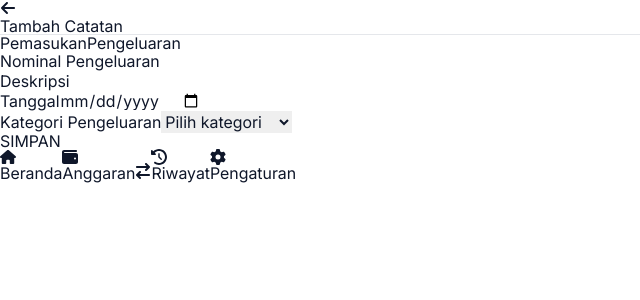
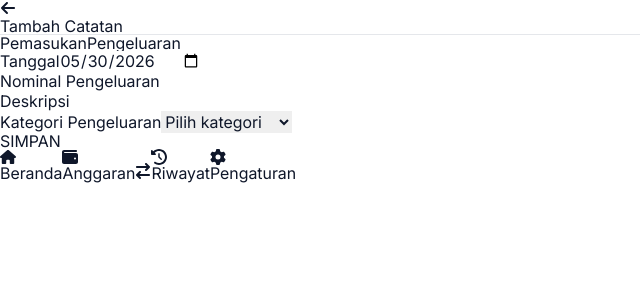
Before and after one commit to yusufsugiono/cashplan, a React (Vite) app: page /cashplan/transactions/new in a window 1280 px wide. Shown: the top 300 px of the page, without its empty margins (0-640 px from the left). Built offline with nearby package versions, Linux system fonts and the light colour scheme.

Commit message:
feat: improve sorting history and set default value for cashflow date input

```diff
--- a/src/features/history/TransactionList.jsx
+++ b/src/features/history/TransactionList.jsx
@@ -9,7 +9,9 @@ import TransactionItem from './TransactionItem';
  */
 export default function TransactionList({ transactions, filter }) {
   // Filter transaksi berdasarkan tipe yang dipilih
-  const filteredTransactions = transactions.filter((item) => item.type === filter);
+  const filteredTransactions = transactions
+    .filter((item) => item.type === filter)
+    .sort((a, b) => b.date.localeCompare(a.date));
 
   // Tampilkan pesan jika tidak ada data
   if (filteredTransactions.length === 0) {
--- a/src/features/transactions/CashflowForm.jsx
+++ b/src/features/transactions/CashflowForm.jsx
@@ -11,7 +11,7 @@ import { loadFromStorage, saveToStorage, STORAGE_KEYS } from '../../lib/storage'
 const INITIAL_FORM = {
   amount: '',
   description: '',
-  date: '',
+  date: new Date().toISOString().split('T')[0],
   category: '',
 };
 
@@ -134,6 +134,15 @@ export default function CashflowForm({ mode, onSaved }) {
       className="mt-5 mx-3 border border-solid border-[var(--color-ring)] rounded-md p-2"
     >
       <Input
+        id="date"
+        type="date"
+        label="Tanggal"
+        value={formData.date}
+        onChange={handleChange}
+        error={errors.date}
+      />
+
+      <Input
         id="amount"
         type="text"
         inputMode="numeric"
@@ -150,15 +159,6 @@ export default function CashflowForm({ mode, onSaved }) {
         value={formData.description}
         onChange={handleChange}
         error={errors.description}
-      />
-
-      <Input
-        id="date"
-        type="date"
-        label="Tanggal"
-        value={formData.date}
-        onChange={handleChange}
-        error={errors.date}
       />
 
       <Select
```
